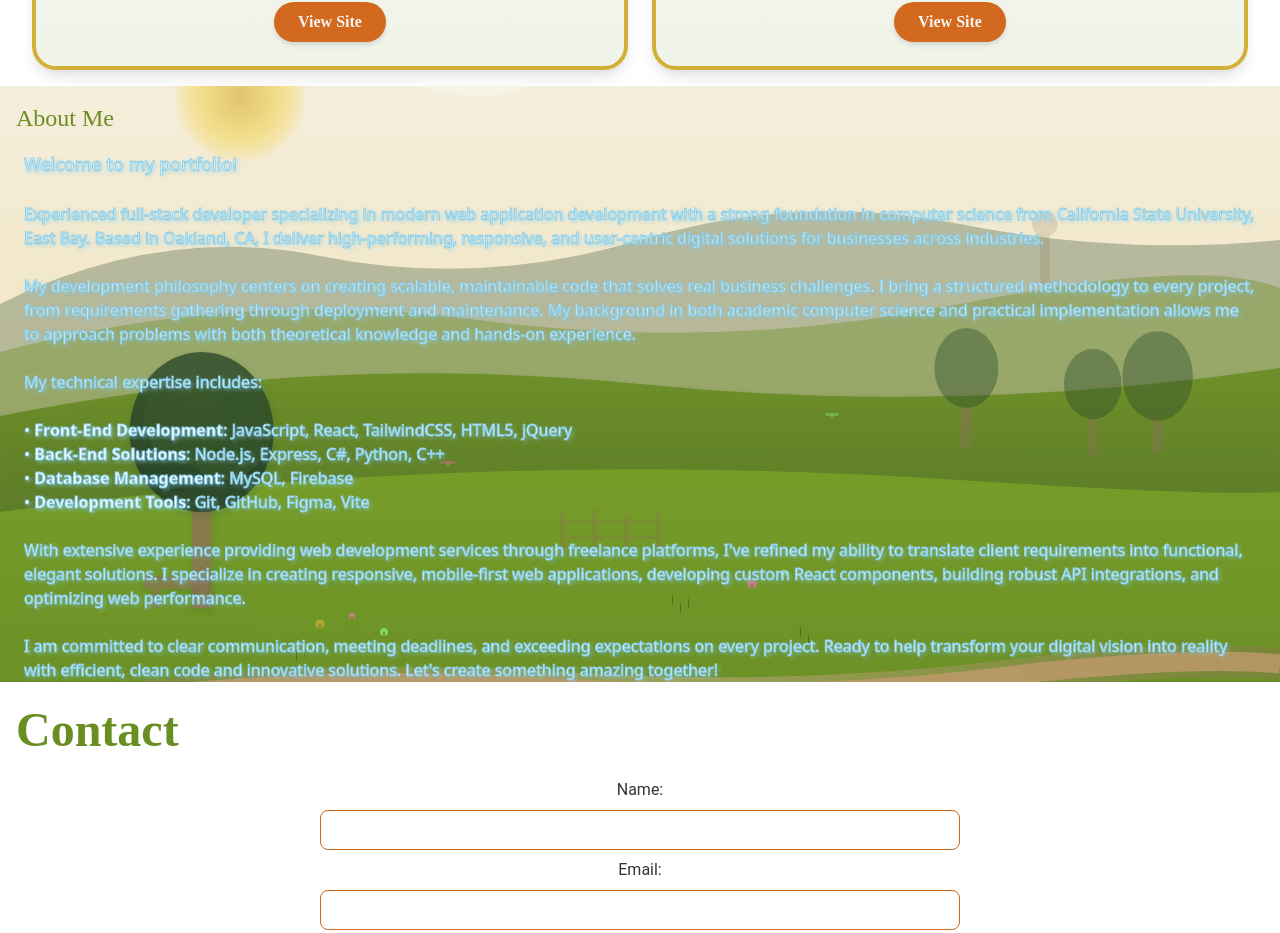
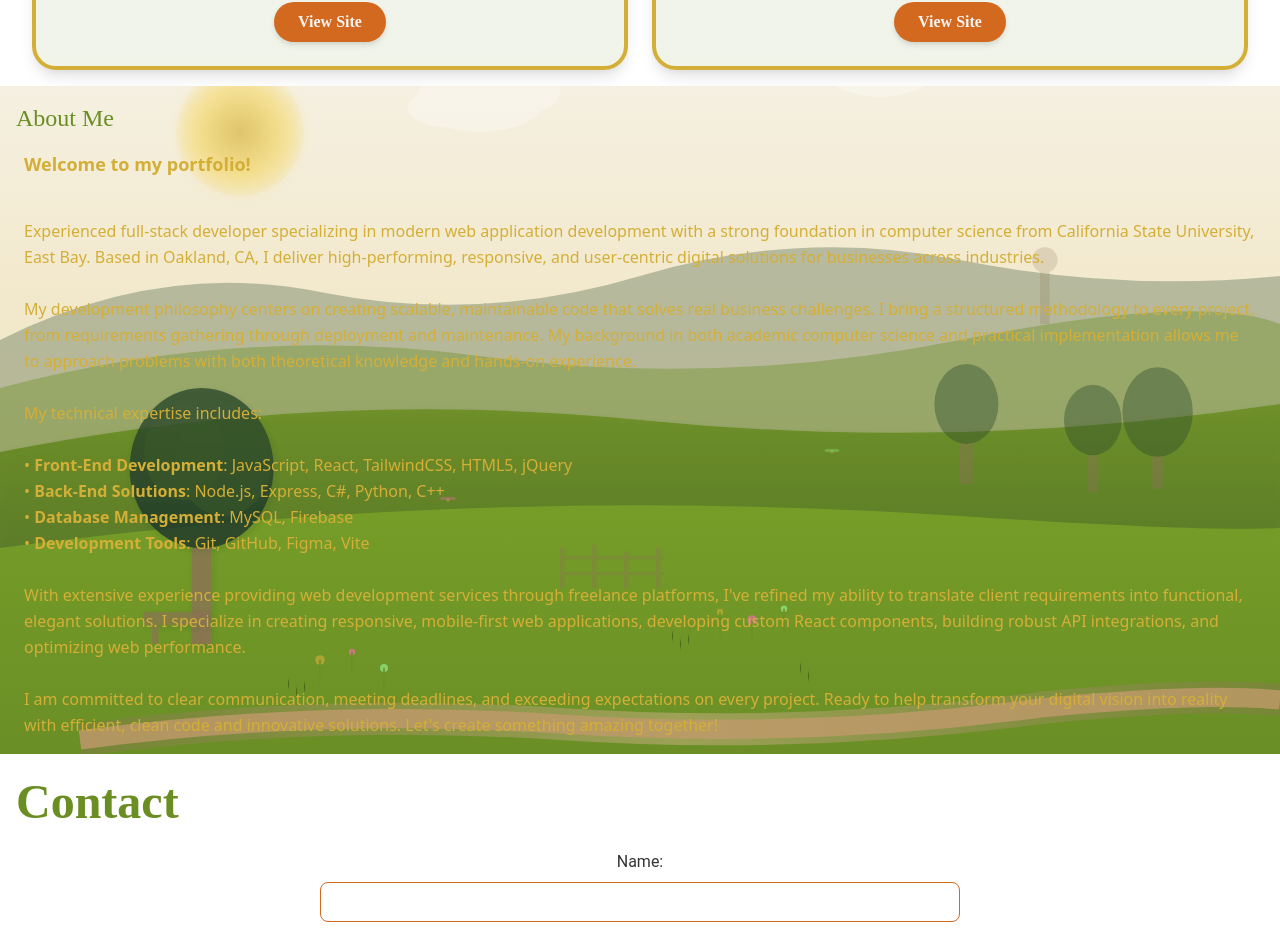
Before and after one commit to mojave-ghost/portfolio, a React (Create React App) app: page / in a window 1280 px wide. Shown: the part 1860-2793 px from the top of the page. Built offline with nearby package versions, Linux system fonts and the light colour scheme.

Commit message:
Update text color in Projects.js
DONE! ✅
Now the code actually shows:

<h3 className="mx-6 text-support3 text-lg font-semibold">
<p className="text-support3 mx-6 my-4 leading-relaxed">

The beautiful golden text-support3 '(#d4af37)' color is now properly implemented throughout the text! 🌟

```diff
--- a/src/components/About.js
+++ b/src/components/About.js
@@ -206,9 +206,9 @@ function About() {
       {/* Content with overlay */}
       <div className="relative z-10">
         <h2 className="m-4 text-primary font-montserrat text-2xl">About Me</h2>
-        <h3 className="mx-6 text-white text-lg" style={{textShadow: '2px 2px 4px rgba(135, 206, 235, 0.8)', WebkitTextStroke: '1px #87ceeb'}}>Welcome to my portfolio!</h3>
+        <h3 className="mx-6 text-support3 text-lg font-semibold">Welcome to my portfolio!</h3>
         <br></br>
-        <p className="text-white mx-6" style={{textShadow: '2px 2px 4px rgba(135, 206, 235, 0.8)', WebkitTextStroke: '1px #87ceeb'}}>
+        <p className="text-support3 mx-6 my-4 leading-relaxed">
           Experienced full-stack developer specializing in modern web application development with a strong foundation in computer science from California State University, East Bay. Based in Oakland, CA, I deliver high-performing, responsive, and user-centric digital solutions for businesses across industries.
           <br></br>
           <br></br>
```
